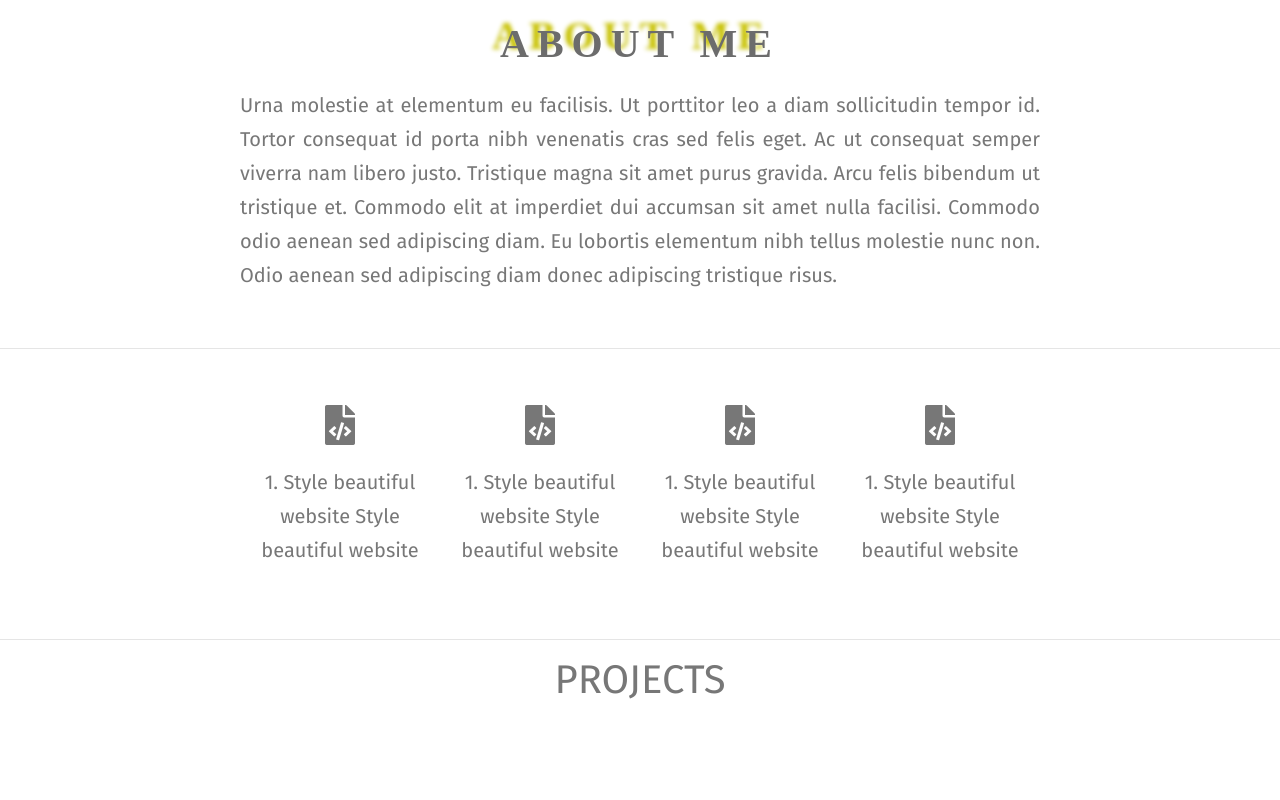
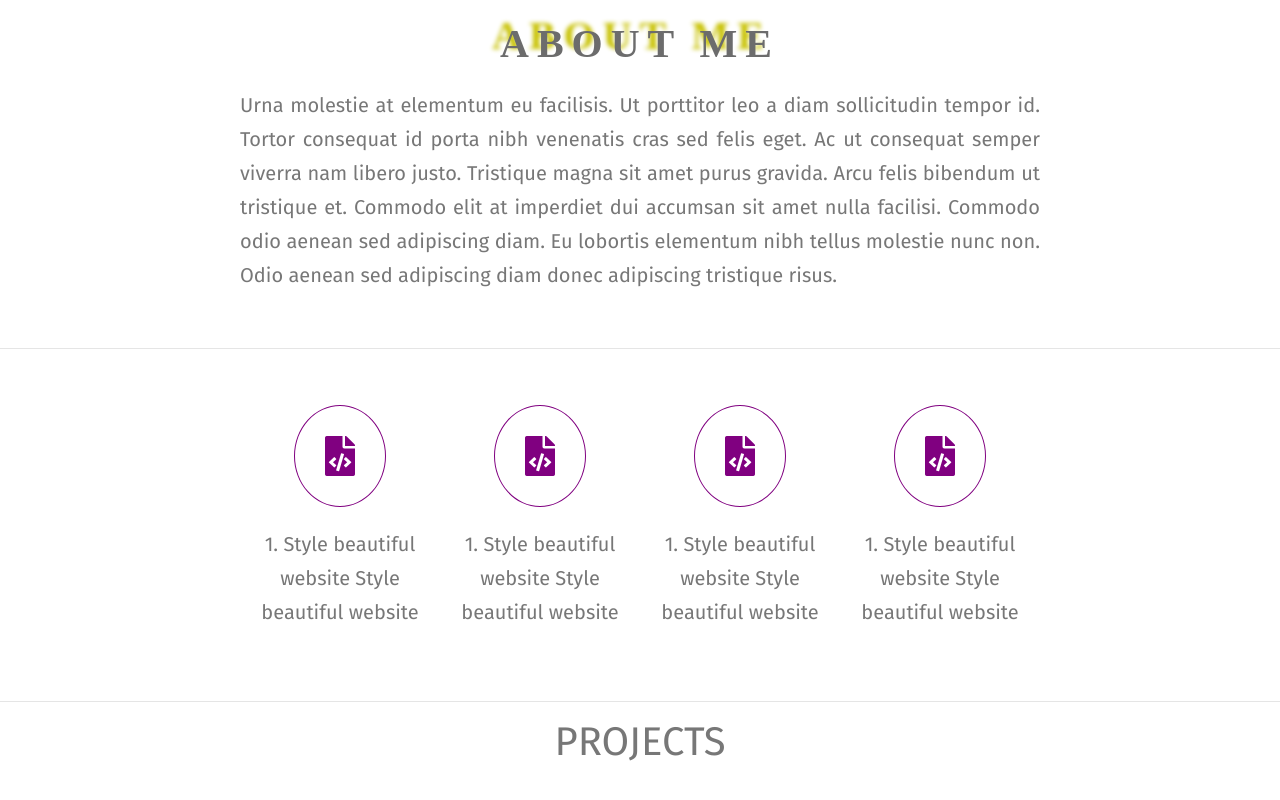
Before and after one commit to YakubuAmidu/portfolio3, a React (Create React App) app: page /portfolio in a window 1280 px wide. Built offline with nearby package versions, Linux system fonts and the light colour scheme.

Commit message:
Initial commit

```diff
--- a/src/components/App.css
+++ b/src/components/App.css
@@ -176,7 +176,11 @@ body {
   padding-bottom: 40px;
 }
 
-.fas {
+.fa-file-code {
   font-size: 40px;
+  color: purple;
+  border: 1px solid purple;
+  border-radius: 100%;
+  padding: 30px;
   margin-bottom: 20px;
 }
```
